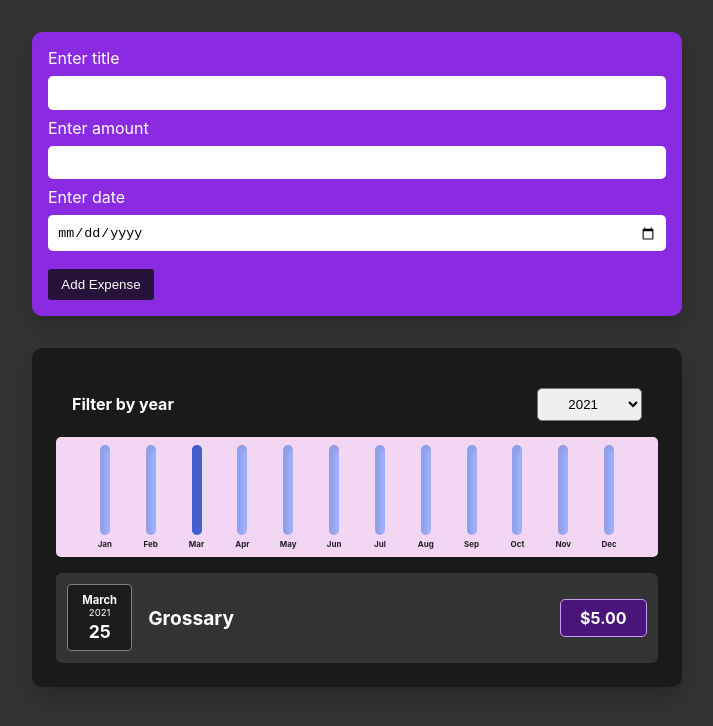
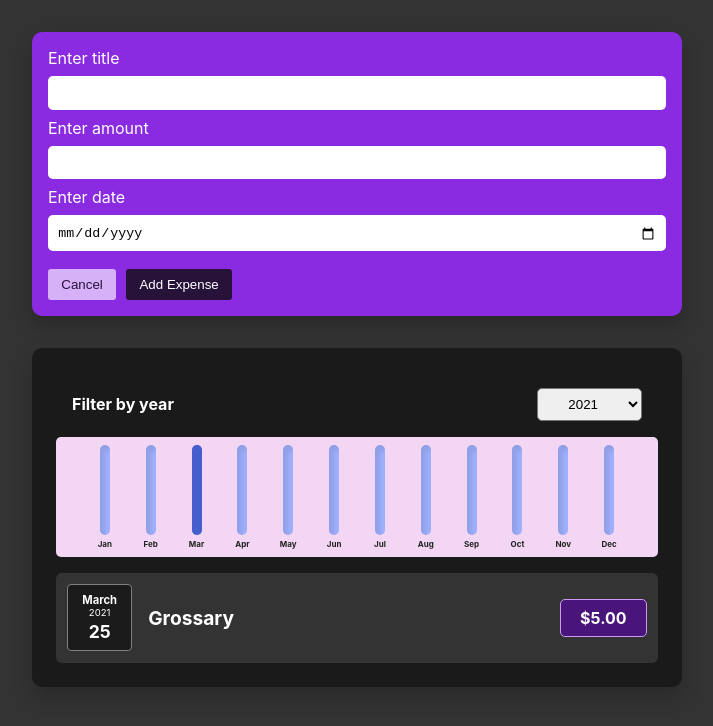
Before and after one commit to josiah360/react-expense-tracker, a React (Create React App) app: page / in a window 1280 px wide. Shown: the top 726 px of the page, without its empty margins (283-996 px from the left). Built offline with nearby package versions, Linux system fonts and the light colour scheme.

Commit message:
Complete add new expense component

```diff
--- a/src/components/AddExpenseForm/AddExpenseForm.css
+++ b/src/components/AddExpenseForm/AddExpenseForm.css
@@ -21,13 +21,23 @@ button[type=submit]:active {
 }
 
 button[type=submit] {
+    margin-left: 10px;
+    background-color: rgb(39, 18, 58);
+    color: white;
+}
+
+button[type=submit],
+button[type=button] {
     padding: .6em 1em;
     margin-top: 10px;
-    background-color: rgb(39, 18, 58);
-    color: white;
     border: none;
     border-radius: 3px;
     cursor: pointer;
+}
+
+button[type=button] {
+    background-color: rgb(214, 177, 247);
+    color: rgb(39, 18, 58);
 }
 
 
--- a/src/components/AddExpenseForm/AddExpenseForm.js
+++ b/src/components/AddExpenseForm/AddExpenseForm.js
@@ -56,6 +56,7 @@ const AddExpenseForm = (props) => {
                     <input type='date' value={enteredDate}  id="date" onChange={dateChangeHandler}/>
                 </div>
                 <div className="formBtn">
+                    <button type="button">Cancel</button>
                     <button type="submit">Add Expense</button>
                 </div>
             </form>
```
Also changed, not shown: src/components/AddExpenseForm/AddNewExpense.css (added, +25 -0 lines), src/components/AddExpenseForm/AddNewExpense.js (added, +11 -0 lines).
